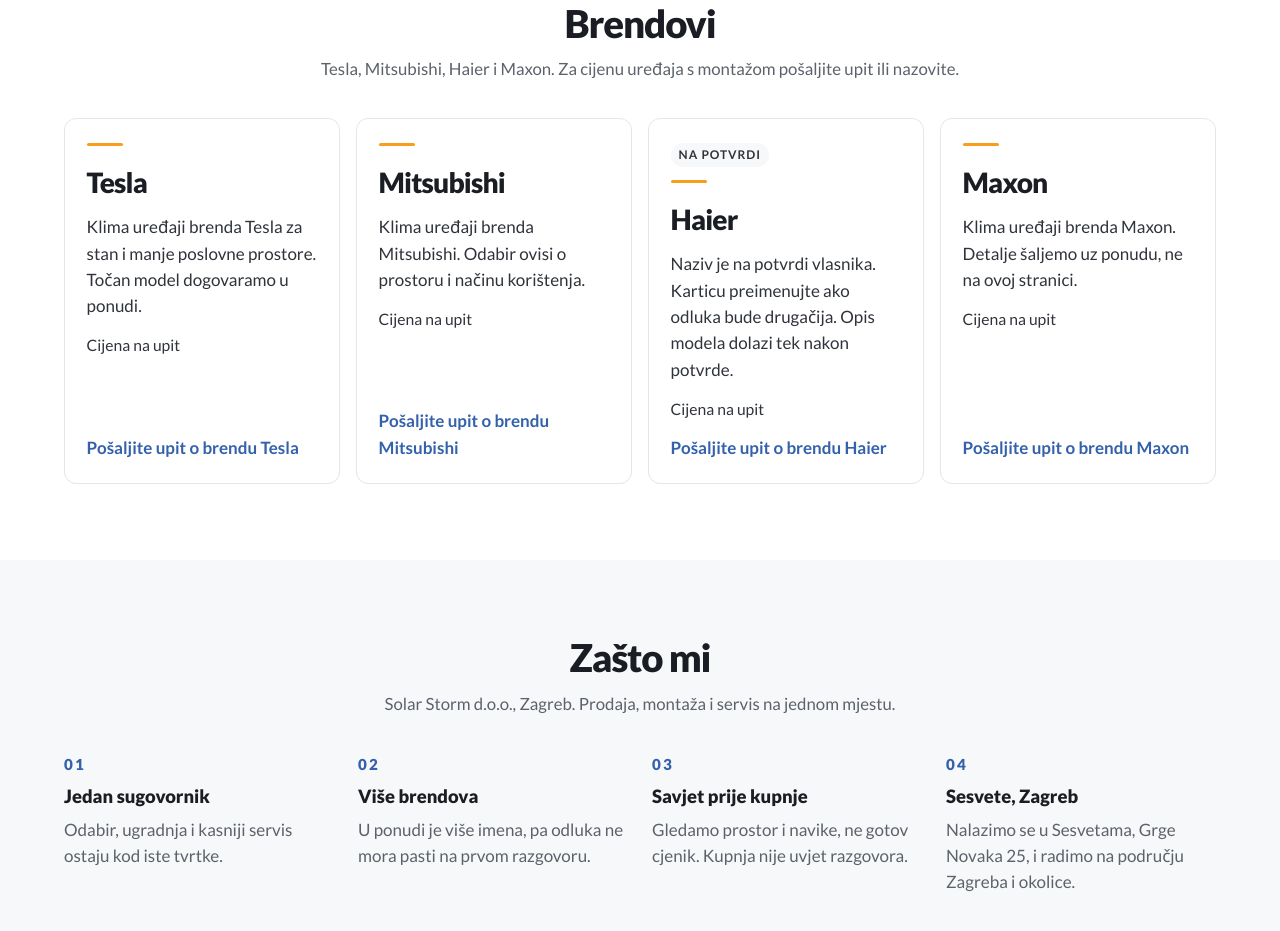
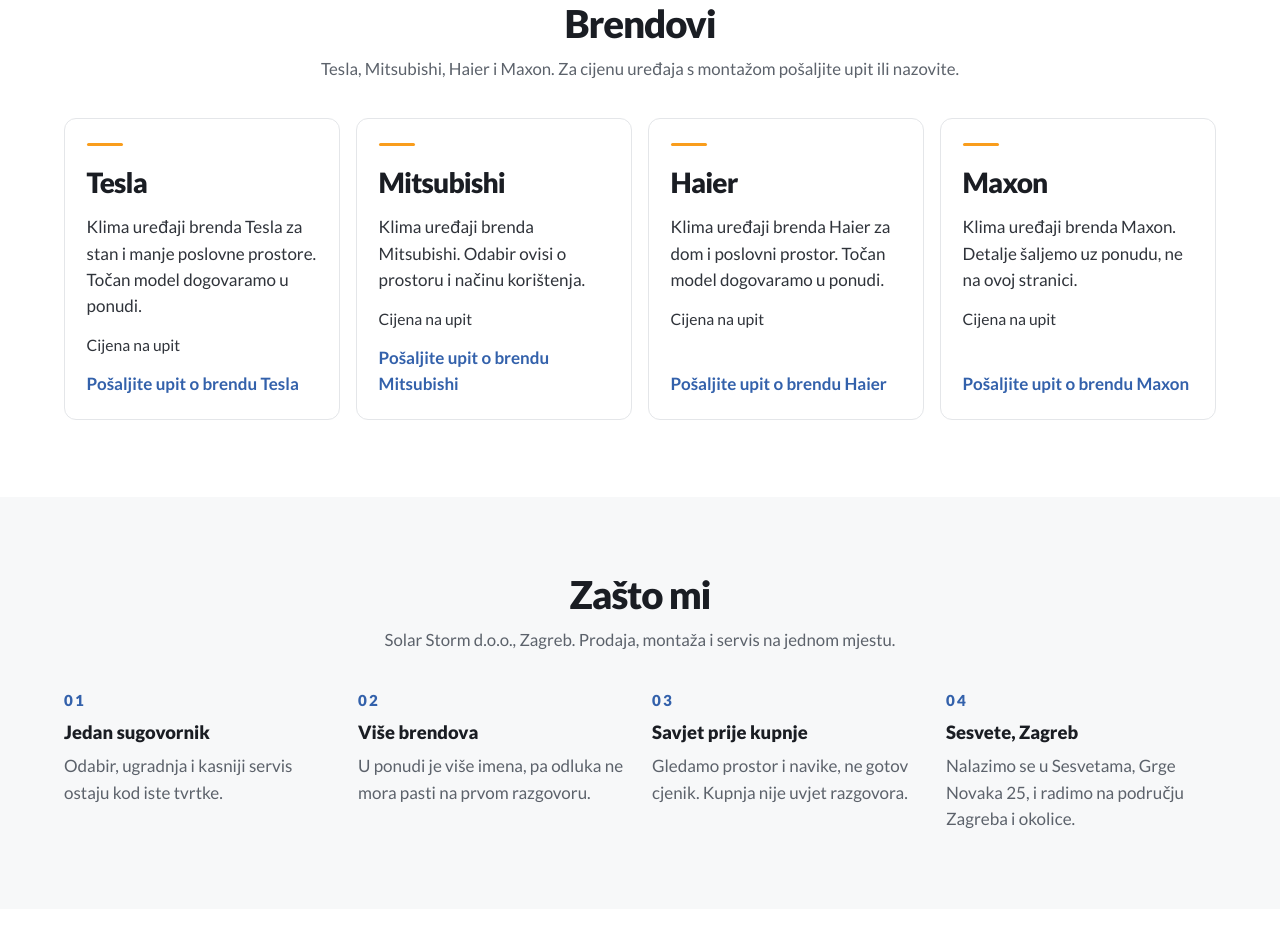
Before and after one commit to damirodalj-ops/solarstorm-klime, a plain HTML site: page index.html in a window 1280 px wide. Shown: the part 2535-3466 px from the top of the page. Drawn offline with Linux system fonts and the light colour scheme.

Commit message:
Haier potvrđen

```diff
--- a/index.html
+++ b/index.html
@@ -171,8 +171,7 @@
 
     <!--
       BRENDOVI — lako preimenovanje
-      Haier još nije potvrđen. Da promijenite brend, uredite karticu s
-      data-brand="haier": naslov, tekst i oznaku "Na potvrdi".
+      Da promijenite brend, uredite karticu s data-brand (naslov i tekst).
       Isto ime potražite u README.md.
     -->
     <section class="section" id="brendovi" aria-labelledby="brendovi-naslov">
@@ -197,10 +196,9 @@
             <a class="link" href="#kontakt" data-tema="Prodaja">Pošaljite upit o brendu Mitsubishi</a>
           </article>
           <article class="brand-card" data-brand="haier">
-            <p class="brand-card__flag">Na potvrdi</p>
             <span class="brand-card__rule" aria-hidden="true"></span>
             <h3>Haier</h3>
-            <p>Naziv je na potvrdi vlasnika. Karticu preimenujte ako odluka bude drugačija. Opis modela dolazi tek nakon potvrde.</p>
+            <p>Klima uređaji brenda Haier za dom i poslovni prostor. Točan model dogovaramo u ponudi.</p>
             <p class="brand-card__price">Cijena na upit</p>
             <a class="link" href="#kontakt" data-tema="Prodaja">Pošaljite upit o brendu Haier</a>
           </article>
```
